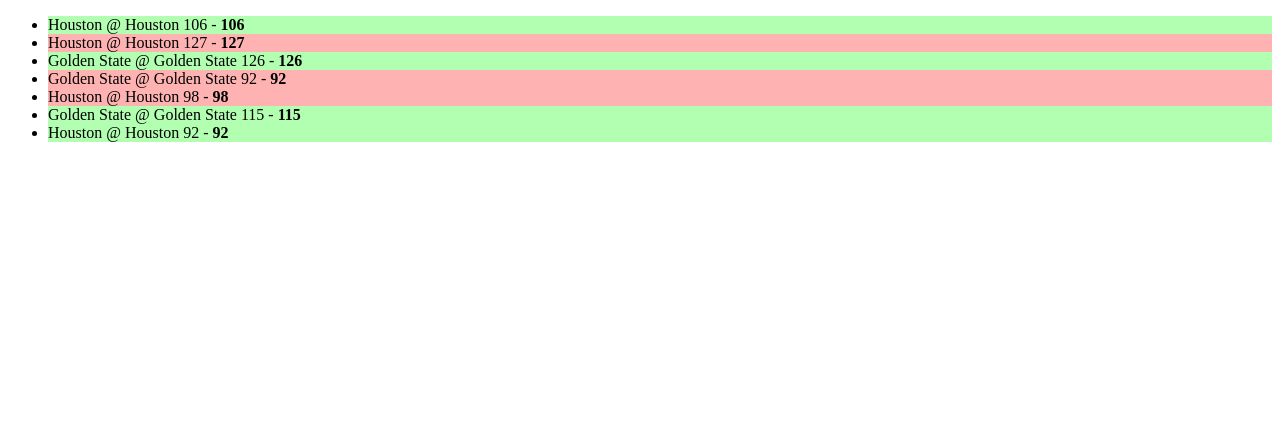
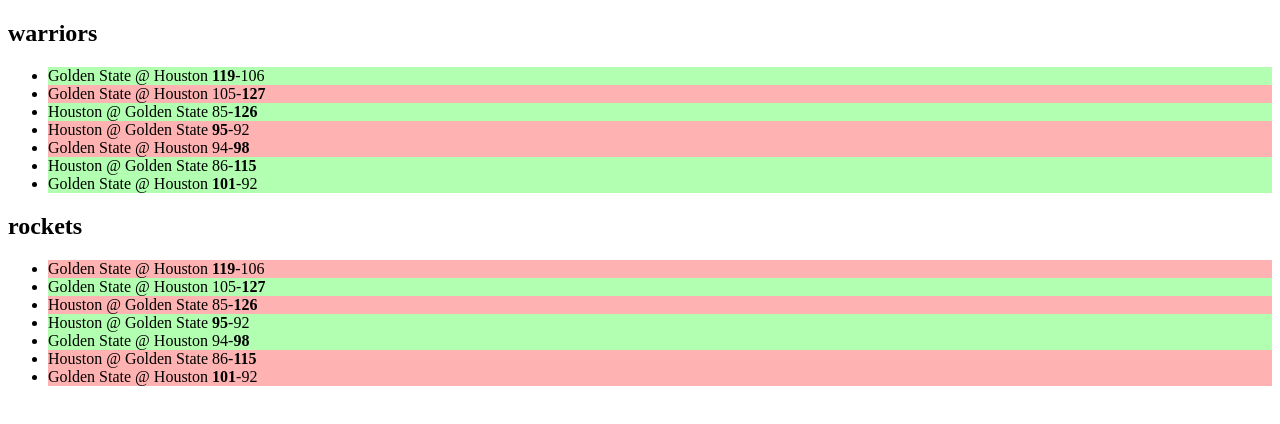
Before and after one commit to alexpearl/jsPractice, a plain HTML site: page original (1)/index.html in a window 1280 px wide. Drawn offline with Linux system fonts and the light colour scheme.

Commit message:
refactoring yesterdays work

```diff
--- a/original (1)/app.js
+++ b/original (1)/app.js
@@ -85,28 +85,37 @@ const warriorsGames = [
   },
 ];
 
-const ulParent = document.createElement("ul"); //where to append all lis too
-for (let game of warriorsGames) {
-  const { homeTeam, awayTeam } = game; //destructuring
-  const gameLi = document.createElement("li");
+const makeChart = (games, targetTeam) => {
+  const ulParent = document.createElement("ul");
+  for (let game of games) {
+    const gameLi = document.createElement("li");
+    gameLi.innerHTML = getScoreLine(game);
+    gameLi.classList.add(isWinner(game, targetTeam) ? "win" : "loss");
+    ulParent.appendChild(gameLi);
+  }
+  return ulParent;
+};
+const isWinner = ({ homeTeam, awayTeam }, targetTeam) => {
+  const target = homeTeam.team === targetTeam ? homeTeam : awayTeam;
+  return target.isWinner;
+};
+const getScoreLine = ({ homeTeam, awayTeam }) => {
+  const { team: hTeam, points: hPoints } = homeTeam;
+  const { team: aTeam, points: aPoints } = awayTeam;
+  const teamNames = `${aTeam} @ ${hTeam}`;
+  let scoreLine;
+  if (aPoints > hPoints) {
+    scoreLine = `<b>${aPoints}</b>-${hPoints}`;
+  } else {
+    scoreLine = `${aPoints}-<b>${hPoints}</b>`;
+  }
+  return `${teamNames} ${scoreLine}`;
+};
 
-  const { team: hTeam, points: hPoints } = homeTeam; //destructing to avoid repetitive code below
-  const { team: aTeam, points: aPoints } = homeTeam;
-  // const teamNames = `${awayTeam.team} @ ${homeTeam.team}`;
-  // const scoreLine = `${awayTeam.points} - ${homeTeam.points}`;
-  const teamNames = `${aTeam} @ ${hTeam}`;
+const gsSection = document.querySelector("#gs");
+const hrSection = document.querySelector("#hr");
 
-  let scoreline;
-  if (aPoints > hPoints) {
-    scoreLine = `<b>${aPoints}</b> - ${hPoints}`;
-  } else {
-    scoreLine = `${aPoints} - <b>${hPoints}</b>`;
-  }
-
-  const warriors = hTeam === "Golden State" ? homeTeam : awayTeam;
-  gameLi.classList.add(warriors.isWinner ? "win" : "loss"); //adding win or loss class if warriors are the winner
-
-  gameLi.innerHTML = `${teamNames} ${scoreLine}`;
-  ulParent.appendChild(gameLi);
-}
-document.body.prepend(ulParent);
+const gsChart = makeChart(warriorsGames, "Golden State");
+const hrChart = makeChart(warriorsGames, "Houston");
+gsSection.appendChild(gsChart);
+hrSection.appendChild(hrChart);
--- a/original (1)/index.html
+++ b/original (1)/index.html
@@ -9,6 +9,12 @@
   </head>
 
   <body>
+    <section id="gs">
+      <h2>warriors</h2>
+    </section>
+    <section id="hr">
+      <h2>rockets</h2>
+    </section>
     <script src="app.js"></script>
   </body>
 </html>
```
